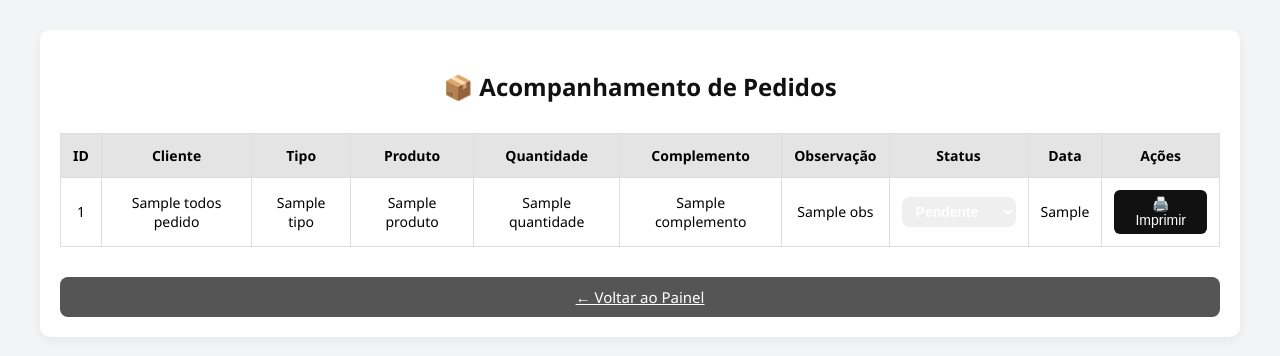
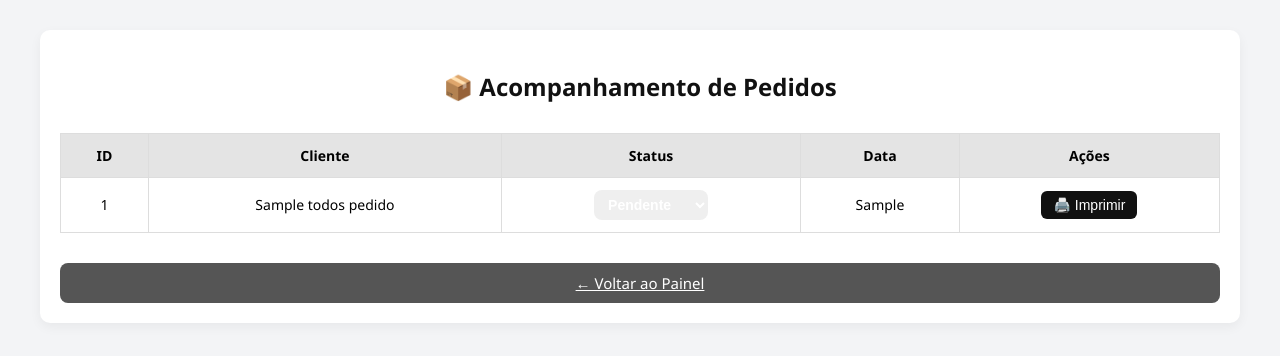
Before and after one commit to Tallysson2k23/florV3, a PHP site: template app/views/pedidos/acompanhamento.php in a window 1280 px wide. Shown: the part 63-419 px from the top of the page. Run offline with PHP 8.4, Linux system fonts and the light colour scheme; the template is opened without the code that fills it: most values are stand-ins (such as "Sample title", 1, 10 or a date in 2020).

Commit message:
pagina status com as colunas nescessarias

```diff
--- a/app/views/pedidos/acompanhamento.php
+++ b/app/views/pedidos/acompanhamento.php
@@ -130,15 +130,11 @@
         <tr>
     <th>ID</th>
     <th>Cliente</th>
-            <th>Tipo</th>
-            <th>Produto</th>
-            <th>Quantidade</th>
-            <th>Complemento</th>
-            <th>Observação</th>
     <th>Status</th>
     <th>Data</th>
     <th>Ações</th>
 </tr>
+
 
         <?php foreach ($todosPedidos as $pedido):
             $statusClasse = '';
@@ -165,11 +161,6 @@
        <tr>
     <td><?= $id ?></td>
     <td><?= $nome ?></td>
-            <td><?= $tipo ?></td>
-            <td><?= $produto ?></td>
-            <td><?= $quantidade ?></td>
-            <td><?= $complemento ?></td>
-            <td><?= $obs ?></td>
     <td>
         <select class="<?= $statusClasse ?>"
                 onchange="atualizarStatus(<?= $id ?>, '<?= $tipoLink ?>', this.value)">
@@ -189,6 +180,7 @@
         </a>
     </td>
 </tr>
+
         <?php endforeach; ?>
     </table>
 
```
Lines whose indentation alone changed are shown as unchanged.
